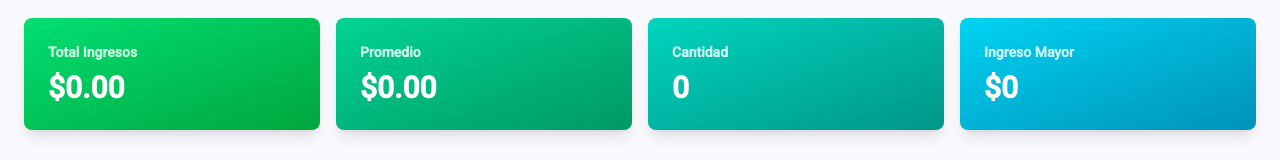
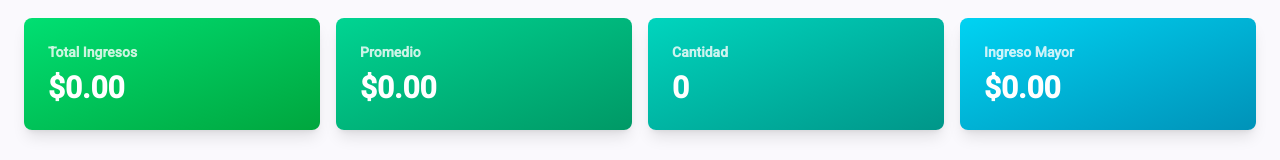
Before and after one commit to MIGASTO/MIGASTO-FRONTEND, an Angular app: page /ingresos/dashboard in a window 1280 px wide. Shown: the part 130-290 px from the top of the page. Built offline with nearby package versions, Linux system fonts and the light colour scheme; no server answers; sample sign-in values are in the browser's storage.

Commit message:
fix: corregir manejo de valores nulos y conversión numérica en dashboards

```diff
--- a/src/app/pages/gastos/dashboard-gastos/dashboard-gastos.ts
+++ b/src/app/pages/gastos/dashboard-gastos/dashboard-gastos.ts
@@ -40,23 +40,34 @@ export class DashboardGastos implements OnInit, AfterViewInit {
     // Las gráficas se renderizan después de cargar los datos
   }
 
+  formatearMonto(valor: any): string {
+    const numero = Number(valor) || 0;
+    return numero.toFixed(2);
+  }
+
   cargarEstadisticas() {
     this.cargando = true;
 
     // Cargar todos los gastos para calcular estadísticas básicas
     this.gastosService.obtenerGasto().subscribe({
       next: (gastos) => {
-        this.cantidadGastos = gastos.length;
-        this.totalGastos = gastos.reduce((sum, g) => sum + g.monto, 0);
+        this.cantidadGastos = gastos.length || 0;
+        this.totalGastos = gastos.reduce((sum: number, g: any) => sum + (Number(g.monto) || 0), 0);
         this.promedioGastos = this.cantidadGastos > 0 ? this.totalGastos / this.cantidadGastos : 0;
-        this.gastoMayor = gastos.reduce((max, g) => g.monto > (max?.monto || 0) ? g : max, null);
+        this.gastoMayor = gastos.reduce((max: any, g: any) => (Number(g.monto) || 0) > (Number(max?.monto) || 0) ? g : max, null);
 
         this.cargando = false;
         this.renderizarGraficas();
       },
       error: (err) => {
         console.error('Error al cargar estadísticas de gastos:', err);
+        // Inicializar con valores por defecto en caso de error
+        this.cantidadGastos = 0;
+        this.totalGastos = 0;
+        this.promedioGastos = 0;
+        this.gastoMayor = null;
         this.cargando = false;
+        this.renderizarGraficas();
       }
     });
   }
--- a/src/app/pages/ingresos/dashboard-ingresos/dashboard-ingresos.html
+++ b/src/app/pages/ingresos/dashboard-ingresos/dashboard-ingresos.html
@@ -13,12 +13,12 @@
   <div *ngIf="!cargando" class="grid grid-cols-1 md:grid-cols-4 gap-4 mb-8">
     <div class="bg-gradient-to-br from-green-400 to-green-600 text-white p-6 rounded-lg shadow-lg">
       <h3 class="text-sm font-semibold opacity-80">Total Ingresos</h3>
-      <p class="text-3xl font-bold mt-2">${{ totalIngresos.toFixed(2) }}</p>
+      <p class="text-3xl font-bold mt-2">${{ formatearMonto(totalIngresos) }}</p>
     </div>
 
     <div class="bg-gradient-to-br from-emerald-400 to-emerald-600 text-white p-6 rounded-lg shadow-lg">
       <h3 class="text-sm font-semibold opacity-80">Promedio</h3>
-      <p class="text-3xl font-bold mt-2">${{ promedioIngresos.toFixed(2) }}</p>
+      <p class="text-3xl font-bold mt-2">${{ formatearMonto(promedioIngresos) }}</p>
     </div>
 
     <div class="bg-gradient-to-br from-teal-400 to-teal-600 text-white p-6 rounded-lg shadow-lg">
@@ -28,8 +28,8 @@
 
     <div class="bg-gradient-to-br from-cyan-400 to-cyan-600 text-white p-6 rounded-lg shadow-lg">
       <h3 class="text-sm font-semibold opacity-80">Ingreso Mayor</h3>
-      <p class="text-3xl font-bold mt-2">{{ ingresoMayor ? '$' + ingresoMayor.monto.toFixed(2) : '$0' }}</p>
-      <p *ngIf="ingresoMayor" class="text-xs opacity-70 mt-1">{{ ingresoMayor.descripcion }}</p>
+      <p class="text-3xl font-bold mt-2">${{ ingresoMayor ? formatearMonto(ingresoMayor.monto) : '0.00' }}</p>
+      <p *ngIf="ingresoMayor && ingresoMayor.descripcion" class="text-xs opacity-70 mt-1">{{ ingresoMayor.descripcion }}</p>
     </div>
   </div>
 
--- a/src/app/pages/ingresos/dashboard-ingresos/dashboard-ingresos.ts
+++ b/src/app/pages/ingresos/dashboard-ingresos/dashboard-ingresos.ts
@@ -40,23 +40,34 @@ export class DashboardIngresos implements OnInit, AfterViewInit {
     // Las gráficas se renderizan después de cargar los datos
   }
 
+  formatearMonto(valor: any): string {
+    const numero = Number(valor) || 0;
+    return numero.toFixed(2);
+  }
+
   cargarEstadisticas() {
     this.cargando = true;
 
     // Cargar todos los ingresos para calcular estadísticas básicas
     this.ingresosService.obtenerIngresos().subscribe({
       next: (ingresos) => {
-        this.cantidadIngresos = ingresos.length;
-        this.totalIngresos = ingresos.reduce((sum, i) => sum + i.monto, 0);
+        this.cantidadIngresos = ingresos.length || 0;
+        this.totalIngresos = ingresos.reduce((sum: number, i: any) => sum + (Number(i.monto) || 0), 0);
         this.promedioIngresos = this.cantidadIngresos > 0 ? this.totalIngresos / this.cantidadIngresos : 0;
-        this.ingresoMayor = ingresos.reduce((max, i) => i.monto > (max?.monto || 0) ? i : max, null);
+        this.ingresoMayor = ingresos.reduce((max: any, i: any) => (Number(i.monto) || 0) > (Number(max?.monto) || 0) ? i : max, null);
 
         this.cargando = false;
         this.renderizarGraficas();
       },
       error: (err) => {
         console.error('Error al cargar estadísticas de ingresos:', err);
+        // Inicializar con valores por defecto en caso de error
+        this.cantidadIngresos = 0;
+        this.totalIngresos = 0;
+        this.promedioIngresos = 0;
+        this.ingresoMayor = null;
         this.cargando = false;
+        this.renderizarGraficas();
       }
     });
   }
```
